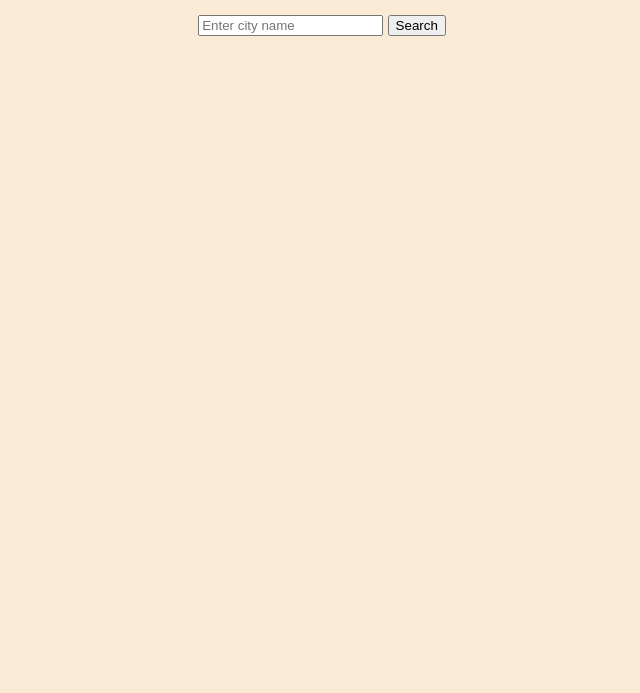
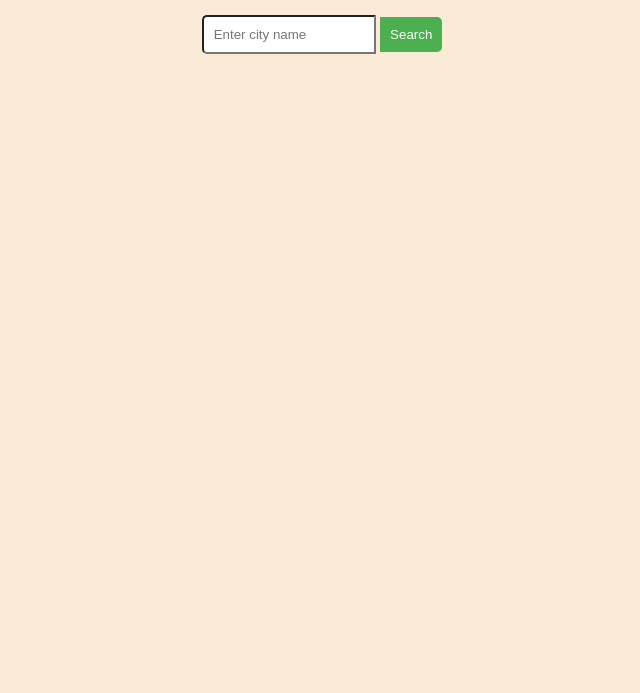
Before and after one commit to Josiahr4321/Weather-Dashboard-SEO, a plain HTML site: page index.html in a window 1280 px wide. Shown: the part 107-800 px from the top of the page, without its empty margins (318-958 px from the left). Drawn offline with Linux system fonts and the light colour scheme.

Commit message:
css changes

```diff
--- a/assets/css/style.css
+++ b/assets/css/style.css
@@ -12,3 +12,24 @@ h1{
 form{
     margin-top: 30px;
 }
+
+#search-input {
+    padding: 10px;
+    width: 150px;
+    border-radius: 5px 0 0 5px;
+}
+
+#search-button {
+    padding: 10px;
+    background-color: #4caf50;
+    color: white;
+    border: none;
+    border-radius: 0 5px 5px 0;
+    cursor: pointer;
+  }
+
+  #weather-info {
+    margin-top: 30px;
+    font-size: 24px;
+    font-weight: bold;
+  }
```
